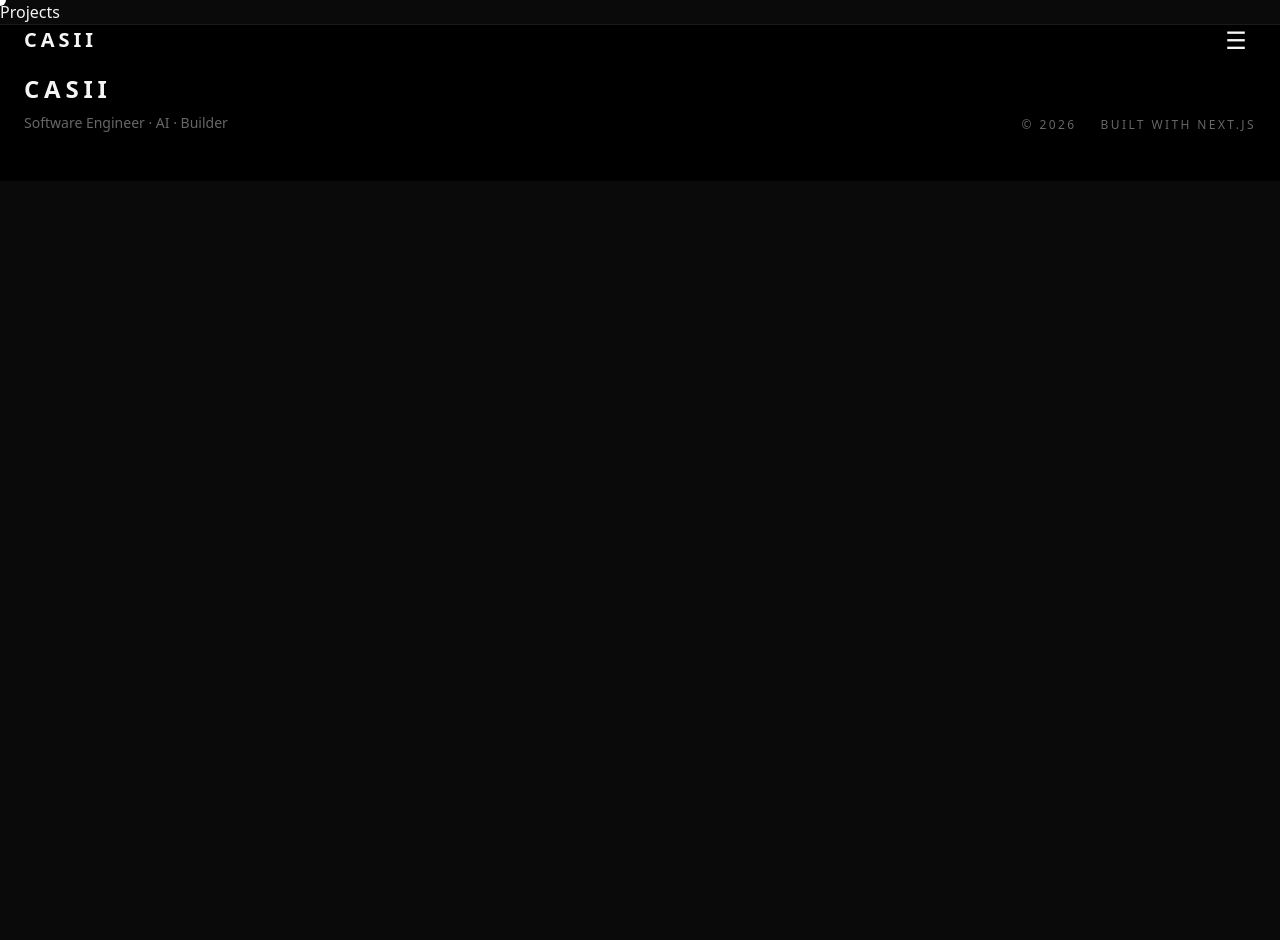
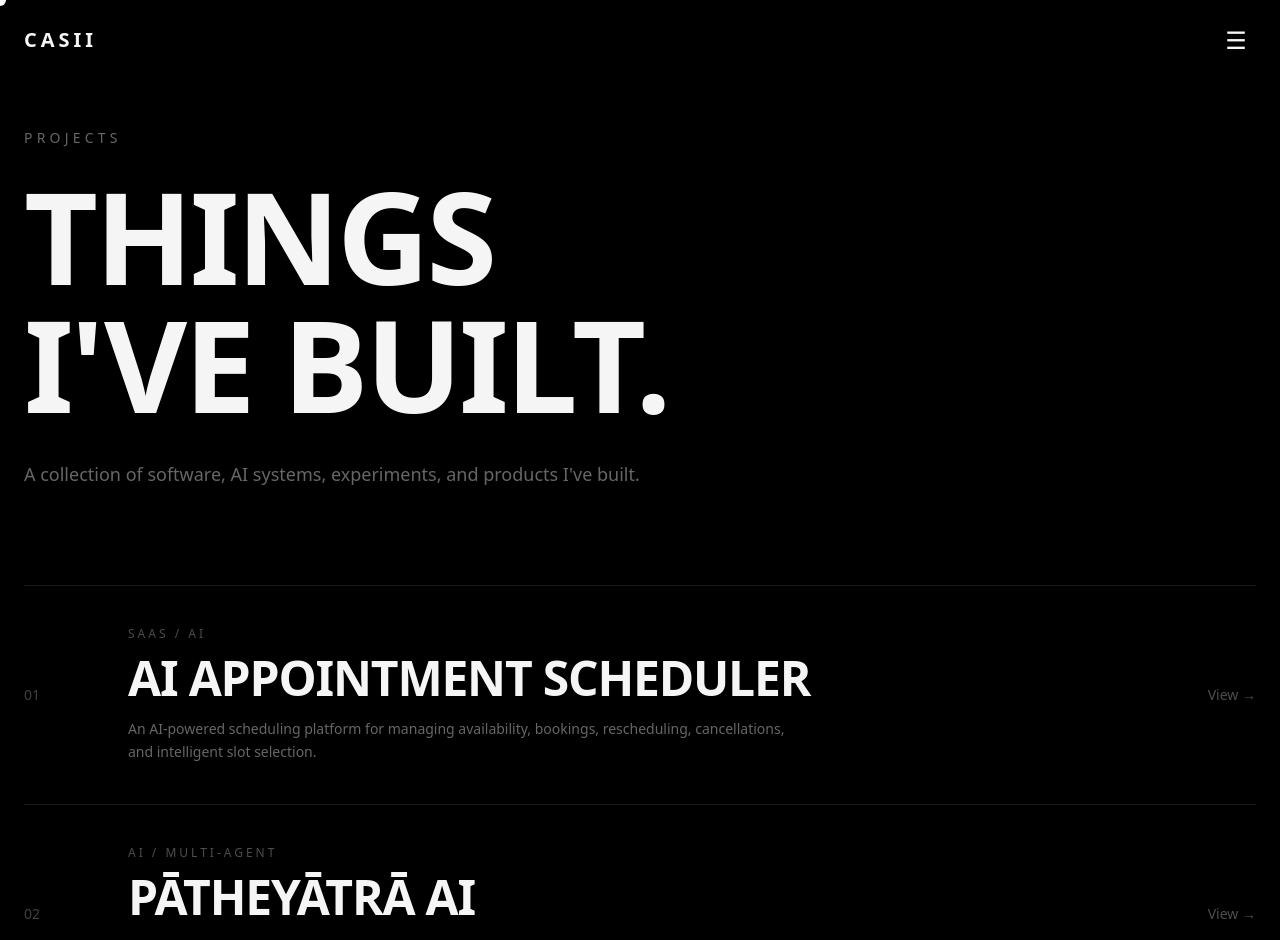
Before and after one commit to blazoxx/portfolio_new, a Next.js app: page /projects in a window 1280 px wide. Shown: the top 940 px of the page. Before the commit the page ends 800 px from the top, so only its background shows below. Built offline with nearby package versions, Linux system fonts and the light colour scheme.

Commit message:
feat: restore project index and data

```diff
--- a/app/projects/page.tsx
+++ b/app/projects/page.tsx
@@ -1,3 +1,59 @@
+import Link from "next/link";
+import { projects } from "@/data/projects";
+
 export default function ProjectsPage() {
-  return <main><h1>Projects</h1></main>;
+  return (
+    <main className="min-h-screen bg-black px-6 py-32">
+      <div className="mx-auto w-full max-w-7xl">
+        <p className="text-sm uppercase tracking-[0.3em] text-white/40">
+          Projects
+        </p>
+
+        <h1 className="mt-6 text-7xl font-bold tracking-tight md:text-9xl">
+          THINGS
+          <br />
+          I&apos;VE BUILT.
+        </h1>
+
+        <p className="mt-8 max-w-2xl text-lg leading-relaxed text-white/40">
+          A collection of software, AI systems, experiments, and
+          products I&apos;ve built.
+        </p>
+
+        <div className="mt-24 border-t border-white/10">
+          {projects.map((project) => (
+            <Link
+              key={project.id}
+              href={project.href}
+              className="group block border-b border-white/10 py-10 transition hover:bg-white/[0.03]"
+            >
+              <div className="grid gap-6 md:grid-cols-[80px_1fr_auto] md:items-center">
+                <span className="text-sm text-white/25">
+                  {project.number}
+                </span>
+
+                <div>
+                  <p className="text-xs uppercase tracking-[0.25em] text-white/30">
+                    {project.category}
+                  </p>
+
+                  <h2 className="mt-3 text-3xl font-semibold tracking-tight transition group-hover:translate-x-2 md:text-5xl">
+                    {project.title}
+                  </h2>
+
+                  <p className="mt-4 max-w-2xl text-sm leading-relaxed text-white/40">
+                    {project.description}
+                  </p>
+                </div>
+
+                <span className="text-sm text-white/30 transition group-hover:text-white">
+                  View →
+                </span>
+              </div>
+            </Link>
+          ))}
+        </div>
+      </div>
+    </main>
+  );
 }
--- /dev/null
+++ b/data/projects.ts
@@ -0,0 +1,46 @@
+export type Project = {
+  id: string;
+  number: string;
+  title: string;
+  category: string;
+  description: string;
+  stack: string[];
+  role: string;
+  href: string;
+};
+
+export const projects: Project[] = [
+  {
+    id: "appointment-scheduler",
+    number: "01",
+    title: "AI APPOINTMENT SCHEDULER",
+    category: "SaaS / AI",
+    description:
+      "An AI-powered scheduling platform for managing availability, bookings, rescheduling, cancellations, and intelligent slot selection.",
+    stack: ["Next.js", "TypeScript", "Supabase", "Gemini"],
+    role: "Designed · Built · Deployed",
+    href: "/projects/appointment-scheduler",
+  },
+  {
+    id: "patheyatra-ai",
+    number: "02",
+    title: "PĀTHEYĀTRĀ AI",
+    category: "AI / MULTI-AGENT",
+    description:
+      "A multi-agent AI travel planner that researches destinations, weather, budgets, and itineraries through an orchestrated workflow.",
+    stack: ["Python", "FastAPI", "Gemini", "Multi-Agent AI"],
+    role: "Designed · Built · Deployed",
+    href: "/projects/patheyatra-ai",
+  },
+  {
+    id: "realm-of-six",
+    number: "03",
+    title: "REALM OF SIX",
+    category: "EVENT / PLATFORM",
+    description:
+      "A live treasure hunt built for a college cultural fest, where I designed and developed the digital platform powering the experience alongside the offline event.",
+    stack: ["Next.js", "React", "Node.js", "Real-Time Web"],
+    role: "Designed · Developed · Event Lead",
+    href: "/projects/realm-of-six",
+  },
+];
```
